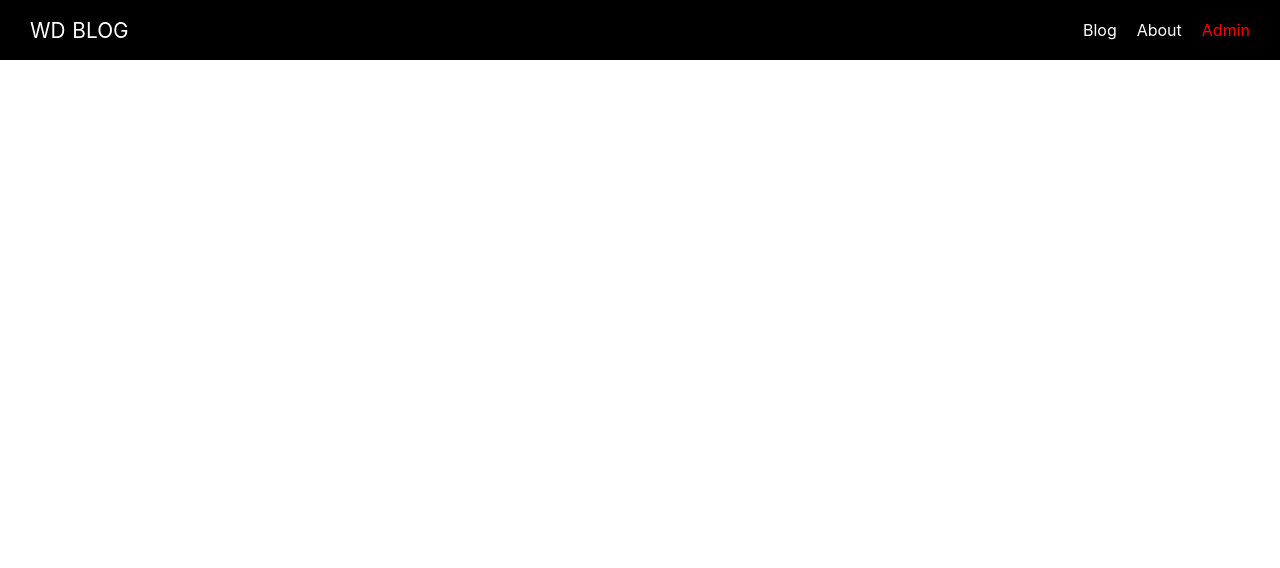
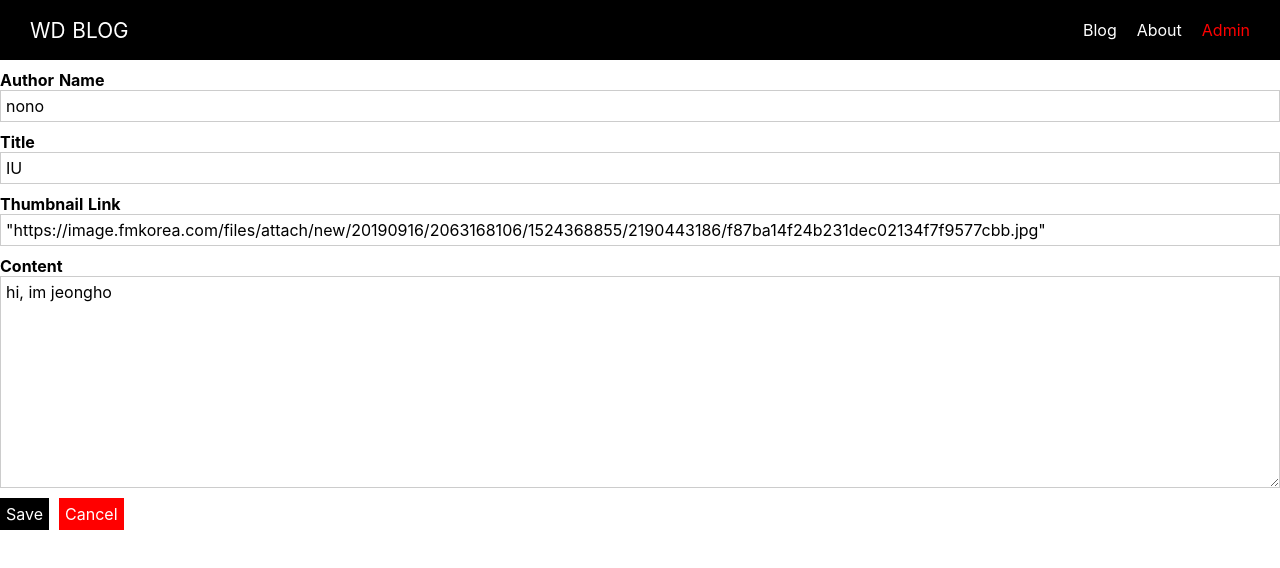
Before and after one commit to shwjdgh34/nuxt-blog, a Nuxt app: page /admin/1 in a window 1280 px wide. Shown: the top 568 px of the page. Built offline with nearby package versions, Linux system fonts and the light colour scheme.

Commit message:
Add post update page

```diff
--- /dev/null
+++ b/components/Admin/AdminPostForm.vue
@@ -0,0 +1,57 @@
+<template>
+  <section class="new-post-form">
+    <form @submit.prevent="onSave">
+      <AppControlInput v-model="editedPost.author">Author Name</AppControlInput>
+
+      <AppControlInput v-model="editedPost.title">Title</AppControlInput>
+
+      <AppControlInput v-model="editedPost.thumbnailLink">Thumbnail Link</AppControlInput>
+
+      <AppControlInput control-type="textarea" v-model="editedPost.content">Content</AppControlInput>
+
+      <AppButton type="submit">Save</AppButton>
+
+      <AppButton type="button" style="margin-left: 10px" btn-style="cancel" @click="onCancel">Cancel</AppButton>
+    </form>
+  </section>
+</template>
+
+<script>
+import AppControlInput from '@/components/UI/AppControlInput.vue'
+import AppButton from '@/components/UI/AppButton.vue'
+export default {
+  props: {
+    post: {
+      type: Object,
+      required: false
+    }
+  },
+  data() {
+    return {
+      editedPost: this.post
+        ? { ...this.post }
+        : {
+            author: '',
+            title: '',
+            thumbnailLink: '',
+            content: ''
+          }
+    }
+  },
+  components: {
+    AppControlInput,
+    AppButton
+  },
+  methods: {
+    onSave() {
+      console.log(this.editedPost)
+    },
+    onCancel() {
+      this.$router.push('/admin')
+    }
+  }
+}
+</script>
+
+<style>
+</style>
--- a/components/Posts/PostList.vue
+++ b/components/Posts/PostList.vue
@@ -2,12 +2,14 @@
   <section class="posts-list">
     <PostPreview
       id="1"
+      :is-admin="isAdmin"
       title="post 1"
       descript="this is the first post"
       thumbnail="https://image.fmkorea.com/files/attach/new/20190916/2063168106/1524368855/2190443186/f87ba14f24b231dec02134f7f9577cbb.jpg"
     />
     <PostPreview
       id="2"
+      :is-admin="isAdmin"
       title="post 2"
       descript="this is the second post"
       thumbnail="https://image.fmkorea.com/files/attach/new/20190916/2063168106/1524368855/2190443186/b1426e1a5cc005b19ba22962482931b0.jpg"
@@ -20,6 +22,12 @@ import PostPreview from '@/components/Posts/PostPreview'
 export default {
   components: {
     PostPreview
+  },
+  props: {
+    isAdmin: {
+      type: Boolean,
+      default: false
+    }
   }
 }
 </script>
--- a/components/Posts/PostPreview.vue
+++ b/components/Posts/PostPreview.vue
@@ -1,5 +1,5 @@
 <template>
-  <nuxt-link :to="`/posts/${id}`" class="post-preview">
+  <nuxt-link :to="postLink" class="post-preview">
     <article>
       <!--save images to assets-->
       <!-- style="background-image: url('https://image.fmkorea.com/files/attach/new/20190916/2063168106/1524368855/2190443186/f87ba14f24b231dec02134f7f9577cbb.jpg')" -->
@@ -20,6 +20,10 @@ export default {
       type: String,
       required: true
     },
+    isAdmin: {
+      type: Boolean,
+      required: true
+    },
     title: {
       type: String,
       required: true
@@ -31,6 +35,11 @@ export default {
     thumbnail: {
       type: String,
       required: true
+    }
+  },
+  computed: {
+    postLink() {
+      return this.isAdmin ? '/admin/' + this.id : '/posts/' + this.id
     }
   }
 }
--- a/pages/admin/_postId/index.vue
+++ b/pages/admin/_postId/index.vue
@@ -0,0 +1,30 @@
+<template>
+  <div class="admin-post-page">
+    <section class="update-form">
+      <AdminPostForm :post="loadedPost" />
+    </section>
+  </div>
+</template>
+
+<script>
+import AdminPostForm from '@/components/Admin/AdminPostForm'
+export default {
+  components: {
+    AdminPostForm
+  },
+  data() {
+    return {
+      loadedPost: {
+        author: 'nono',
+        title: 'IU',
+        content: 'hi, im jeongho',
+        thumbnailLink:
+          '"https://image.fmkorea.com/files/attach/new/20190916/2063168106/1524368855/2190443186/f87ba14f24b231dec02134f7f9577cbb.jpg"'
+      }
+    }
+  }
+}
+</script>
+
+<style>
+</style>
--- a/pages/admin/index.vue
+++ b/pages/admin/index.vue
@@ -5,7 +5,7 @@
     </section>
     <section class="existing-posts">
       <h1>existing posts</h1>
-      <PostList />
+      <PostList isAdmin />
     </section>
   </div>
 </template>
--- a/pages/admin/new-post/index.vue
+++ b/pages/admin/new-post/index.vue
@@ -1,52 +1,14 @@
 <template>
   <div class="admin-new-post-page">
-    <section class="new-post-form">
-      <form @submit.prevent="onSave">
-        <AppControlInput v-model="editedPost.author">Author Name</AppControlInput>
-
-        <AppControlInput v-model="editedPost.title">Title</AppControlInput>
-
-        <AppControlInput v-model="editedPost.thumbnailLink">Thumbnail Link</AppControlInput>
-
-        <AppControlInput control-type="textarea" v-model="editedPost.content">Content</AppControlInput>
-
-        <AppButton type="submit">Save</AppButton>
-
-        <AppButton
-          type="button"
-          style="margin-left: 10px"
-          btn-style="cancel"
-          @click="onCancel"
-        >Cancel</AppButton>
-      </form>
-    </section>
+    <AdminPostForm />
   </div>
 </template>
 
 <script>
-import AppControlInput from '@/components/UI/AppControlInput.vue'
-import AppButton from '@/components/UI/AppButton.vue'
+import AdminPostForm from '@/components/Admin/AdminPostForm.vue'
 export default {
-  data() {
-    return {
-      editedPost: {
-        author: '',
-        title: '',
-        thumbnailLink: ''
-      }
-    }
-  },
   components: {
-    AppControlInput,
-    AppButton
-  },
-  methods: {
-    onSave() {
-      console.log(this.editedPost)
-    },
-    onCancel() {
-      this.$router.push('/admin')
-    }
+    AdminPostForm
   }
 }
 </script>
```
